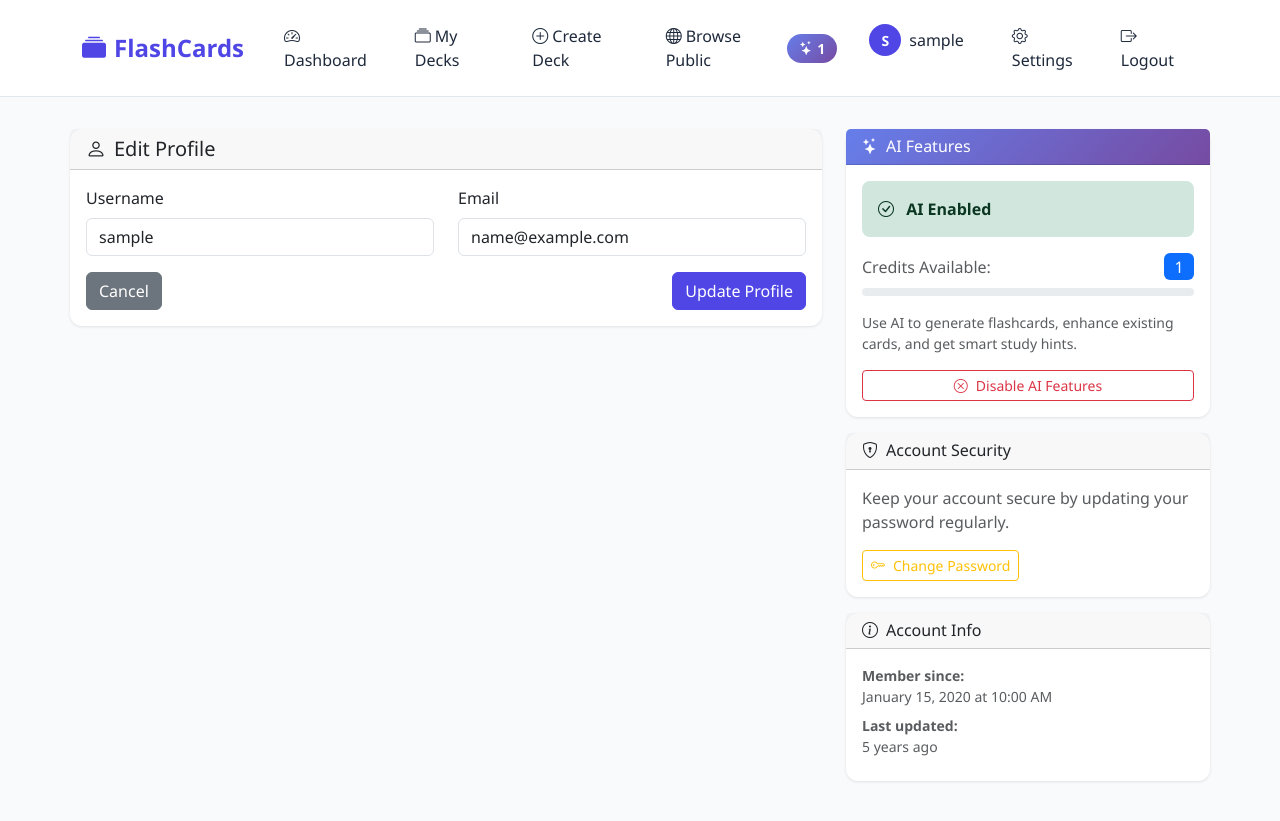
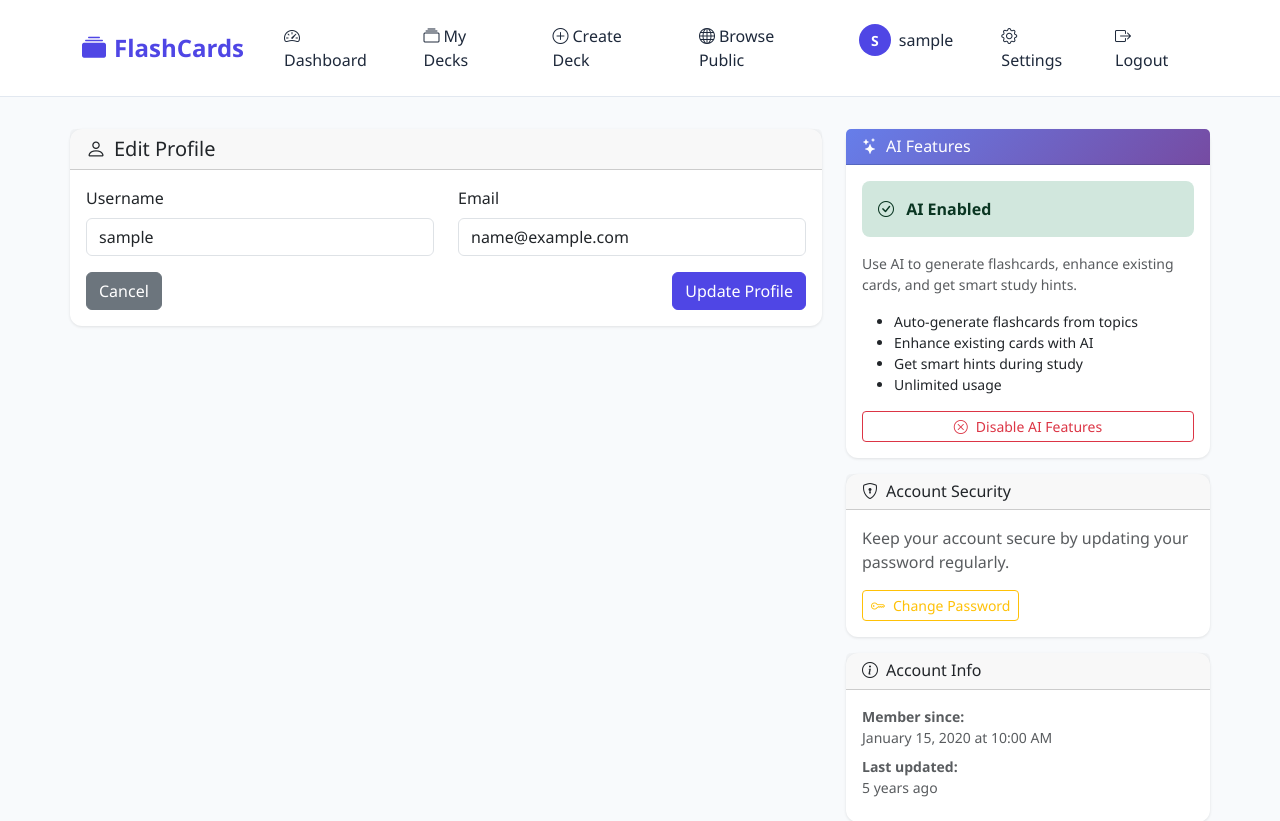
Before and after one commit to De3f4ault/Flashcards, a Flask app: page /auth/profile in a window 1280 px wide. Shown: the top 821 px of the page. Run offline with Flask 3, Linux system fonts and the light colour scheme; a user stored in the database is signed in; tables that the repository leaves empty hold one stand-in row (values such as "Sample post").

Commit message:
Feature Downgrade Removed  AI credits

```diff
--- a/app/config.py
+++ b/app/config.py
@@ -22,13 +22,12 @@ class Config:
     DECKS_PER_PAGE = 12
 
     # AI Configuration
-    AI_ENABLED = os.environ.get('AI_ENABLED', 'false').lower() == 'true'
+    AI_ENABLED = os.environ.get('AI_ENABLED', 'true').lower() == 'true'  # Changed default to 'true'
     AI_PROVIDER = os.environ.get('AI_PROVIDER', 'gemini')
     GEMINI_API_KEY = os.environ.get('GEMINI_API_KEY')
     OPENAI_API_KEY = os.environ.get('OPENAI_API_KEY')  # Optional fallback
 
     # AI Limits and Controls
-    AI_FREE_CREDITS_PER_USER = int(os.environ.get('AI_FREE_CREDITS_PER_USER', '100'))
     AI_MAX_CARDS_PER_GENERATION = int(os.environ.get('AI_MAX_CARDS_PER_GENERATION', '50'))
     AI_REQUEST_TIMEOUT = int(os.environ.get('AI_REQUEST_TIMEOUT', '30'))
     AI_RATE_LIMIT_PER_HOUR = int(os.environ.get('AI_RATE_LIMIT_PER_HOUR', '50'))
--- a/app/models/user.py
+++ b/app/models/user.py
@@ -13,8 +13,7 @@ class User(UserMixin, BaseModel):
     is_active = db.Column(db.Boolean, default=True, nullable=False)
 
     # AI Features
-    ai_enabled = db.Column(db.Boolean, default=False, nullable=False)
-    ai_credits = db.Column(db.Integer, default=100, nullable=True)  # None = unlimited
+    ai_enabled = db.Column(db.Boolean, default=True, nullable=False)  # Changed default to True
     ai_provider = db.Column(db.String(20), default='gemini', nullable=True)
 
     # Relationships
@@ -41,10 +40,4 @@ class User(UserMixin, BaseModel):
 
     def has_ai_access(self):
         """Check if user has access to AI features"""
-        return self.ai_enabled and (self.ai_credits is None or self.ai_credits > 0)
-
-    def get_ai_credits_display(self):
-        """Get display string for AI credits"""
-        if self.ai_credits is None:
-            return "Unlimited"
-        return str(self.ai_credits)
+        return self.ai_enabled
--- a/app/templates/auth/profile.html
+++ b/app/templates/auth/profile.html
@@ -54,23 +54,15 @@
                         <i class="bi bi-check-circle me-2"></i>
                         <strong>AI Enabled</strong>
                     </div>
-                    <div class="mb-3">
-                        <div class="d-flex justify-content-between align-items-center mb-2">
-                            <span class="text-muted">Credits Available:</span>
-                            <span class="badge bg-primary fs-6">
-                                {{ current_user.get_ai_credits_display() }}
-                            </span>
-                        </div>
-                        <div class="progress" style="height: 8px;">
-                            {% set credit_percentage = (current_user.ai_credits / 100) * 100 %}
-                            <div class="progress-bar bg-gradient"
-                                 style="width: {{ credit_percentage }}%; background: linear-gradient(90deg, #667eea 0%, #764ba2 100%);"
-                                 role="progressbar"></div>
-                        </div>
-                    </div>
                     <p class="small text-muted mb-3">
                         Use AI to generate flashcards, enhance existing cards, and get smart study hints.
                     </p>
+                    <ul class="small mb-3">
+                        <li>Auto-generate flashcards from topics</li>
+                        <li>Enhance existing cards with AI</li>
+                        <li>Get smart hints during study</li>
+                        <li>Unlimited usage</li>
+                    </ul>
                     <form method="POST" action="{{ url_for('auth.toggle_ai') }}" style="display: inline;">
                         <input type="hidden" name="csrf_token" value="{{ csrf_token() }}">
                         <button type="submit" class="btn btn-outline-danger btn-sm w-100">
@@ -89,7 +81,7 @@
                         <li>Auto-generate flashcards from topics</li>
                         <li>Enhance existing cards with AI</li>
                         <li>Get smart hints during study</li>
-                        <li>100 free credits to start</li>
+                        <li>Unlimited usage</li>
                     </ul>
                     <form method="POST" action="{{ url_for('auth.toggle_ai') }}" style="display: inline;">
                         <input type="hidden" name="csrf_token" value="{{ csrf_token() }}">
--- a/app/templates/base.html
+++ b/app/templates/base.html
@@ -122,18 +122,6 @@
             font-size: 0.875rem;
         }
 
-        .ai-credits-badge {
-            background: linear-gradient(135deg, #667eea 0%, #764ba2 100%);
-            color: white;
-            padding: 0.25rem 0.75rem;
-            border-radius: 1rem;
-            font-size: 0.875rem;
-            font-weight: 600;
-            display: inline-flex;
-            align-items: center;
-            gap: 0.25rem;
-        }
-
         @media (max-width: 768px) {
             .navbar-nav {
                 text-align: center;
@@ -202,16 +190,6 @@
 
                 <ul class="navbar-nav">
                     {% if current_user.is_authenticated %}
-                        <!-- AI Credits Display -->
-                        {% if current_user.ai_enabled %}
-                        <li class="nav-item d-flex align-items-center me-2">
-                            <span class="ai-credits-badge" title="AI Credits">
-                                <i class="bi bi-stars"></i>
-                                {{ current_user.get_ai_credits_display() }}
-                            </span>
-                        </li>
-                        {% endif %}
-
                         <li class="nav-item">
                             <a class="nav-link" href="{{ url_for('auth.profile') }}">
                                 <div class="user-profile">
--- a/app/views/ai.py
+++ b/app/views/ai.py
@@ -17,8 +17,8 @@ def check_ai_access():
         flash('AI features are currently unavailable.', 'warning')
         abort(403)
 
-    if not current_user.has_ai_access():
-        flash('You need to enable AI features in your profile to use this.', 'warning')
+    if not current_user.ai_enabled:
+        flash('AI features are disabled. Please enable them in your profile.', 'warning')
         abort(403)
 
 
```
Also changed, not shown: app/services/ai_service.py (+0 -44 lines), app/templates/ai/generate_cards.html (+0 -15 lines), app/templates/decks/view.html (+3 -8 lines), remove_credits_migration.py (added, +48 -0 lines), requirements.txt (+9 -9 lines), instance/flashcards.db.
